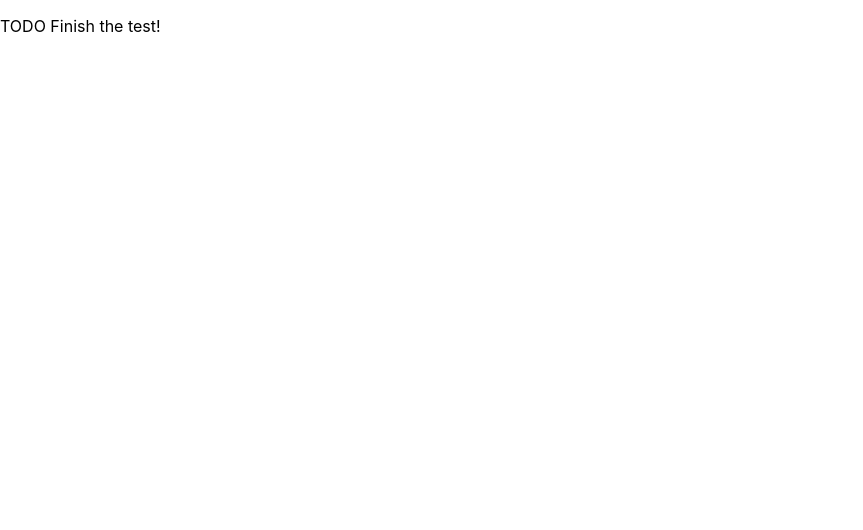
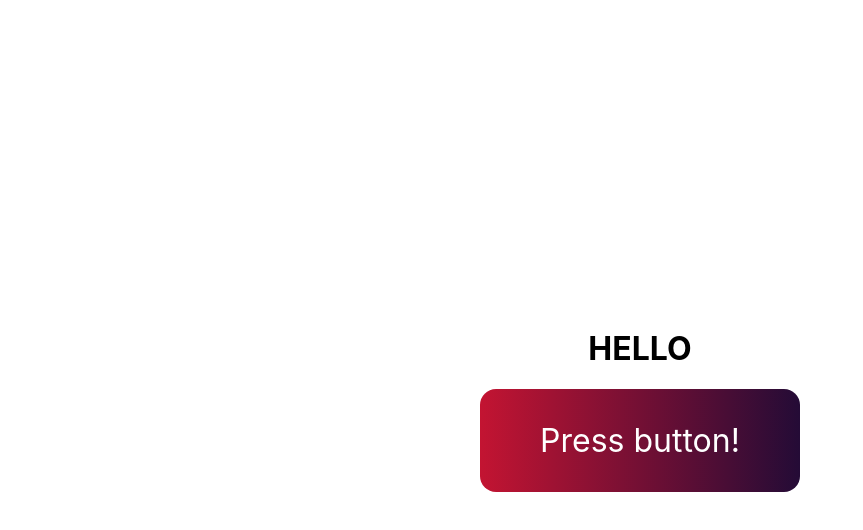
Before and after one commit to reeved/750Test, a React (Create React App) app in the folder frontend/: page / in a window 1280 px wide. Shown: the top 530 px of the page, without its empty margins (0-863 px from the left). Built offline with nearby package versions, Linux system fonts and the light colour scheme.

Commit message:
Added button on frontend

```diff
--- a/frontend/src/App.js
+++ b/frontend/src/App.js
@@ -1,7 +1,18 @@
+import styles from './App.module.css'
+
 function App() {
 
+  const pressed = 0;
+
   return (
-    <p>TODO Finish the test!</p>
+    <div className={styles.container}>
+      <div>
+        <h1>HELLO</h1>
+      </div>
+      <div className={`${styles.button} ${pressed ? styles.pressed : ''}`}>
+        {pressed ? `Button is Pressed` : 'Press button!'}
+      </div>
+    </div>
   );
 }
 
--- /dev/null
+++ b/frontend/src/App.module.css
@@ -0,0 +1,31 @@
+.container{
+    display: flex;
+    flex-direction: column;
+    justify-content: center;
+    align-items: center;
+    height: 100vh;
+    width: 100vw;
+}
+
+.button{
+    padding: 1em;
+    width: 20vw;
+    text-align: center;
+    border-radius: 0.5em;
+    color: white;
+    font-size: 2em;
+    background: linear-gradient(to right, #c31432, #240b36);
+    transition-duration: 0.3s;
+    transition-property: box-shadow, transform;
+    user-select: none;
+}
+
+.button:hover{
+    box-shadow: 0 10px 10px -10px rgba(0, 0, 0, 0.8);
+    transform: scale(1.05);
+}
+
+.pressed{
+    background: linear-gradient(to right, #f12711, #f5af19);
+    color:black
+}
```
